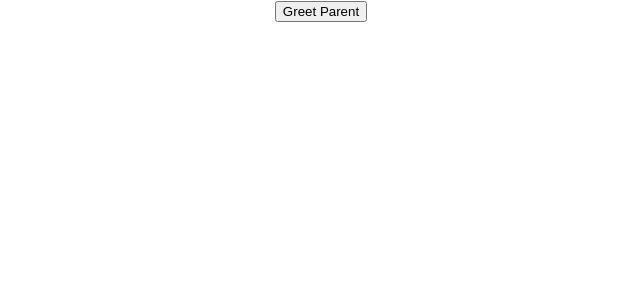
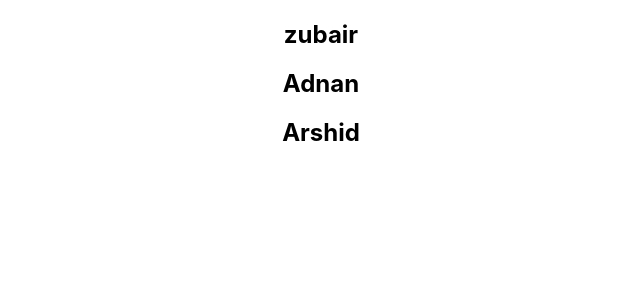
Before and after one commit to ZubairWani/React-App2, a React (Create React App) app: page / in a window 1280 px wide. Shown: the top 300 px of the page, without its empty margins (319-959 px from the left). Built offline with nearby package versions, Linux system fonts and the light colour scheme.

Commit message:
added a component NameList and UserGreeting

```diff
--- a/src/App.js
+++ b/src/App.js
@@ -1,9 +1,11 @@
 
 import './App.css';
+import { NameList } from './components/NameList';
 // import { ClickHandler } from './components/ClickHandler';
 // import {Greet} from './components/Greet'
 // import { Message } from './components/Message'
-import { ParentComponent } from './components/ParentComponent';
+// import { ParentComponent } from './components/ParentComponent';
+// import { UserGreeting } from './components/UserGreeting';
 
 function App() {
   return (
@@ -16,7 +18,9 @@
 
       {/* <Message /> */}
       {/* <ClickHandler/> */}
-      <ParentComponent/>
+      {/* <ParentComponent/> */}
+      {/* <UserGreeting/> */}
+      <NameList/>
 
     </div>
   );
--- /dev/null
+++ b/src/components/NameList.js
@@ -0,0 +1,10 @@
+export const NameList = ()=> {
+    const names = ['zubair', 'Adnan', 'Arshid']
+    return <div>
+        {
+            names.map((name)=>{
+                return <h2 key={name}> {name}</h2>
+            })
+        }
+    </div>
+}
--- /dev/null
+++ b/src/components/UserGreeting.js
@@ -0,0 +1,5 @@
+export const UserGreeting = ()=>{
+    const isLoggedIn = true
+    // return <div> Welcome {isLoggedIn ? 'Zubair' : 'Guest'}</div>
+    return <div> Welcome {isLoggedIn && 'Zubair'}</div>
+}
```
